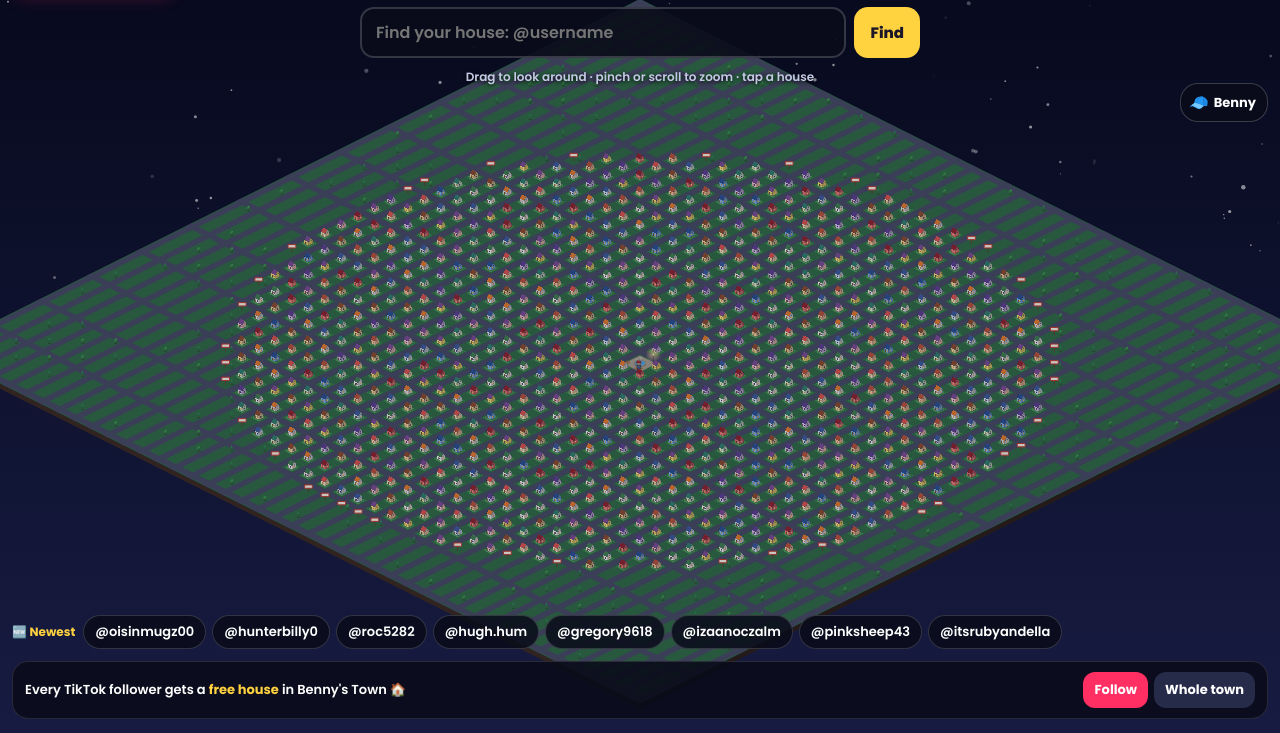
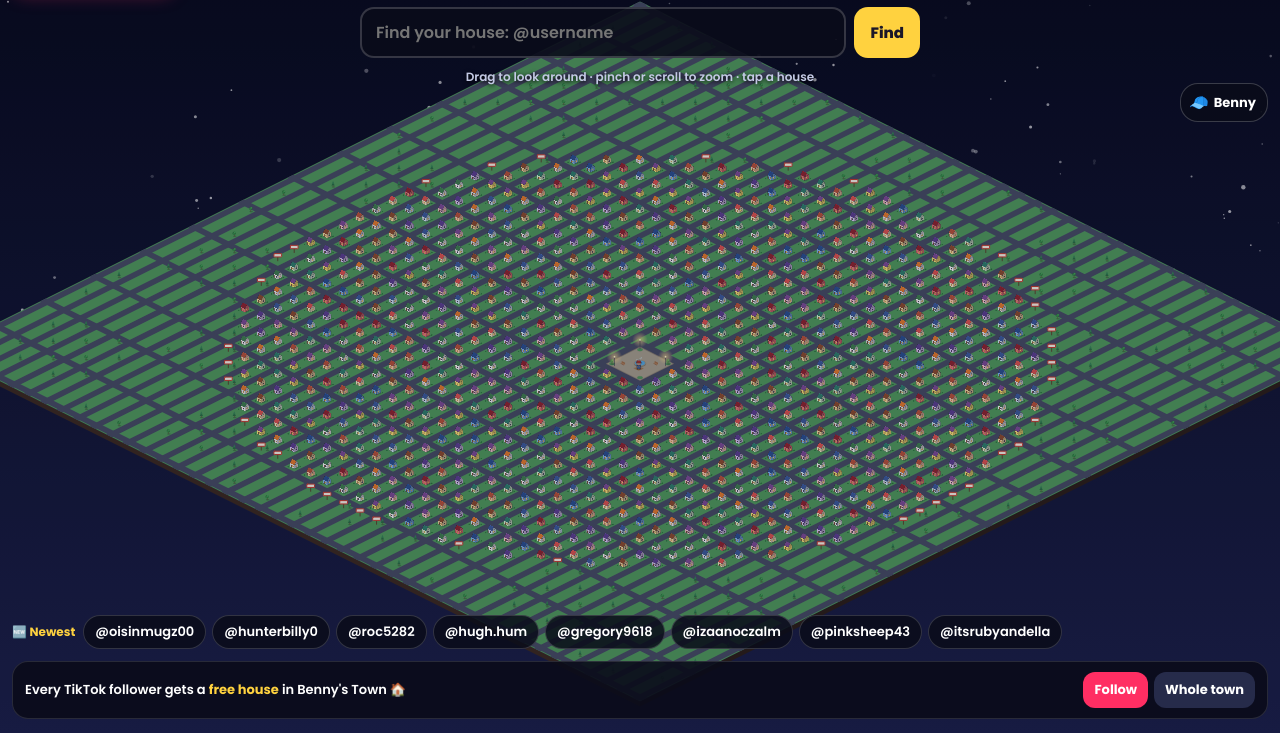
Before and after one commit to bennystown/bennystown.github.io, a plain HTML site: page index.html in a window 1280 px wide. Shown: the part 67-800 px from the top of the page. Drawn offline with Linux system fonts and the light colour scheme; animation ran at ten frames a second.

Commit message:
Bigger Benny square with ring road, one green everywhere
Co-Authored-By: Claude Opus 5.5 <noreply@anthropic.com>
Claude-Session: https://claude.ai/code/session_01GKkfwqjdYLuvcYovG7Y75E

```diff
--- a/index.html
+++ b/index.html
@@ -167,7 +167,7 @@ const mod2 = n => ((n % 2) + 2) % 2, mod6 = n => ((n % 6) + 6) % 6;
 // layout: every house stands alone on its own plot. Streets run along i (every 2nd row) and cross streets every 6th row;
 // the rows in between are garden strips, so no house is ever hidden behind its neighbour.
 const isRoad = (i, j) => mod2(i) === 0 || mod2(j) === 0;
-const isPlaza = (i, j) => i >= 1 && i <= 2 && j >= 1 && j <= 2;
+const isPlaza = (i, j) => i >= -1 && i <= 4 && j >= -1 && j <= 4;   // Benny's square + ring road, no houses here
 const LOTS = [];
 (function () {
   const N = 78;
@@ -240,7 +240,7 @@ function drawHouse(c, x, y, s, v, o) {
   const hw = TW / 2 * s, hh = TH / 2 * s;
   const ol = 'rgba(27,23,40,.6)', olw = Math.max(.6, 1.3 * s);
   if (o.yard) {
-    poly(c, [[x - hw * .94, y], [x, y + hh * .94], [x + hw * .94, y], [x, y - hh * .94]], '#4f985c', '#3c7d49', Math.max(.6, 1.5 * s));
+    poly(c, [[x - hw * .94, y], [x, y + hh * .94], [x + hw * .94, y], [x, y - hh * .94]], '#4f985c');
     circle(c, x - hw * .74, y + hh * .04, 5.5 * s, '#2e7a3f'); circle(c, x + hw * .72, y + hh * .02, 5.5 * s, '#2e7a3f');
   }
   const f = st.f;
@@ -393,13 +393,17 @@ function drawCar(car) {
   box(lu * .55, lv * .8, 5 * z, hg, '#2b3350', '#3b4670', '#232a45');
 }
 function drawPlazaGround() {
-  const z = cam.z;
-  poly(ctx, [uvS(.5, .5), uvS(2.5, .5), uvS(2.5, 2.5), uvS(.5, 2.5)], '#a49d8c', '#7f796b', 2 * z);
+  const z = cam.z, a = -1.38, b = 4.38, c = -.5, d = 3.5;
+  poly(ctx, [uvS(a, a), uvS(b, a), uvS(b, b), uvS(a, b)], '#464b63');
+  if (z > .3) { ctx.save(); ctx.setLineDash([12 * z, 12 * z]); ctx.strokeStyle = 'rgba(255,210,90,.6)'; ctx.lineWidth = Math.max(1, 2.4 * z); const m = (a + c) / 2, n = (b + d) / 2; ctx.beginPath(); for (const p of [[m, m], [n, m], [n, n], [m, n], [m, m]]) { const q = uvS(p[0], p[1]); ctx.lineTo(q[0], q[1]); } ctx.stroke(); ctx.restore(); }
+  poly(ctx, [uvS(c - .08, c - .08), uvS(d + .08, c - .08), uvS(d + .08, d + .08), uvS(c - .08, d + .08)], '#7f796b');
+  poly(ctx, [uvS(c, c), uvS(d, c), uvS(d, d), uvS(c, d)], '#a49d8c', '#7f796b', 2 * z);
   if (z > .3) {
     ctx.strokeStyle = 'rgba(255,255,255,.13)'; ctx.lineWidth = 1.2 * z; ctx.beginPath();
-    for (let k = 1; k < 4; k++) { const t = .5 + k * .5; let a = uvS(t, .5), b = uvS(t, 2.5); ctx.moveTo(a[0], a[1]); ctx.lineTo(b[0], b[1]); a = uvS(.5, t); b = uvS(2.5, t); ctx.moveTo(a[0], a[1]); ctx.lineTo(b[0], b[1]); }
+    for (let k = 1; k < 8; k++) { const t = c + k * .5; let p = uvS(t, c), q = uvS(t, d); ctx.moveTo(p[0], p[1]); ctx.lineTo(q[0], q[1]); p = uvS(c, t); q = uvS(d, t); ctx.moveTo(p[0], p[1]); ctx.lineTo(q[0], q[1]); }
     ctx.stroke();
   }
+  for (const [u, v] of [[-.2, -.2], [3.2, -.2], [-.2, 3.2], [3.2, 3.2]]) { const [x, y] = uvS(u, v); ellipse(ctx, x, y, 22 * z, 11 * z, '#4f985c', '#3c7d49', 1.2 * z); }
   const [fx, fy] = uvS(1.5, 1.5);
   ellipse(ctx, fx, fy, 48 * z, 24 * z, '#7d7769'); ellipse(ctx, fx, fy - 5 * z, 48 * z, 24 * z, '#9a9383'); ellipse(ctx, fx, fy - 5 * z, 39 * z, 19.5 * z, '#4fa3d9');
   ellipse(ctx, fx, fy - 5 * z, 26 * z + Math.sin(S.T * 3) * 4 * z, 13 * z + Math.sin(S.T * 3) * 2 * z, null, 'rgba(255,255,255,.35)', 1.5 * z);
@@ -1482,7 +1486,7 @@ function draw() {
   const Tp = uvS(A0, A0), Rp = uvS(A1, A0), Bp = uvS(A1, A1), Lp = uvS(A0, A1), th = 40 * z;
   poly(ctx, [Lp, Bp, [Bp[0], Bp[1] + th], [Lp[0], Lp[1] + th]], '#3a2a20');
   poly(ctx, [Bp, Rp, [Rp[0], Rp[1] + th], [Bp[0], Bp[1] + th]], '#2b1f18');
-  poly(ctx, [Tp, Rp, Bp, Lp], '#2f6b45');
+  poly(ctx, [Tp, Rp, Bp, Lp], '#4f985c');
   for (let k = A0 + .5; k <= A1 - .5 + 1e-6; k += 2) {
     poly(ctx, [uvS(k - .38, A0), uvS(k + .38, A0), uvS(k + .38, A1), uvS(k - .38, A1)], '#464b63');
     if (mod6(k) === 0) poly(ctx, [uvS(A0, k - .38), uvS(A1, k - .38), uvS(A1, k + .38), uvS(A0, k + .38)], '#464b63');
@@ -1501,8 +1505,9 @@ function draw() {
     if (idx < N + 40) objs.push({ d: L.i + L.j, f: () => drawSignPost(sx, sy, z) });
     if (L.h % 4 === 0) { const [tx, ty] = uvS(L.i + .36, L.j - .36); objs.push({ d: L.i + L.j - .1, f: () => drawTree(ctx, tx, ty, z * .85, (L.h >> 5) & 1) }); }
   }
-  objs.push({ d: 3.0, f: () => drawLamp(2.3, .7) });
-  objs.push({ d: 3.0, f: () => drawBench(.8, 2.2) });
+  for (const [u, v] of [[3.3, .2], [.2, 3.3], [-.3, -.3]]) objs.push({ d: u + v, f: () => drawLamp(u, v) });
+  objs.push({ d: 3.0, f: () => drawBench(.6, 2.6) }); objs.push({ d: 3.0, f: () => drawBench(2.6, .6) });
+  for (const [u, v] of [[-.2, 3.2], [3.2, -.2]]) { const [tx, ty] = uvS(u, v); objs.push({ d: u + v + .1, f: () => drawTree(ctx, tx, ty, cam.z * .85, 0) }); }
   objs.push({ d: 4.15, f: () => {
     const [x, y] = uvS(2.0, 2.15);
     poly(ctx, [[x - 36 * z, y], [x, y + 15 * z], [x + 36 * z, y], [x, y - 15 * z]], '#a77b4f', '#7a5636', 1.5 * z);
@@ -1728,7 +1733,7 @@ function open3D(h) {
       const cam3 = new T.PerspectiveCamera(40, 1, .1, 100);
       sc.add(new T.HemisphereLight('#bcd2ff', '#2b2f45', .75));
       const sun = new T.DirectionalLight('#fff1d6', .95); sun.position.set(6, 12, 8); sun.castShadow = true; sun.shadow.mapSize.set(1024, 1024); Object.assign(sun.shadow.camera, { left: -8, right: 8, top: 8, bottom: -8 }); sc.add(sun);
-      const ground = new T.Mesh(new T.PlaneGeometry(80, 80), new T.MeshStandardMaterial({ color: '#2f6b45', roughness: 1 })); ground.rotation.x = -Math.PI / 2; ground.position.y = -.31; ground.receiveShadow = true; sc.add(ground);
+      const ground = new T.Mesh(new T.PlaneGeometry(80, 80), new T.MeshStandardMaterial({ color: '#5aa868', roughness: 1 })); ground.rotation.x = -Math.PI / 2; ground.position.y = -.31; ground.receiveShadow = true; sc.add(ground);
       const stars = new T.Group(); const sg = new T.SphereGeometry(.06, 6, 6), smat = new T.MeshBasicMaterial({ color: '#ffffff' }); const rr = seeded(3); for (let k = 0; k < 160; k++) { const m = new T.Mesh(sg, smat); const a = rr() * Math.PI * 2, e = .25 + rr() * 1.1; m.position.set(Math.cos(a) * 38 * Math.cos(e), 38 * Math.sin(e), Math.sin(a) * 38 * Math.cos(e)); stars.add(m); } sc.add(stars);
       V3 = { r, sc, cam: cam3, yaw: .7, pitch: .42, dist: 14, auto: true, house: null, t0: performance.now() };
       const cv3 = $('c3d'), pts = new Map(); let pd = null;
```
